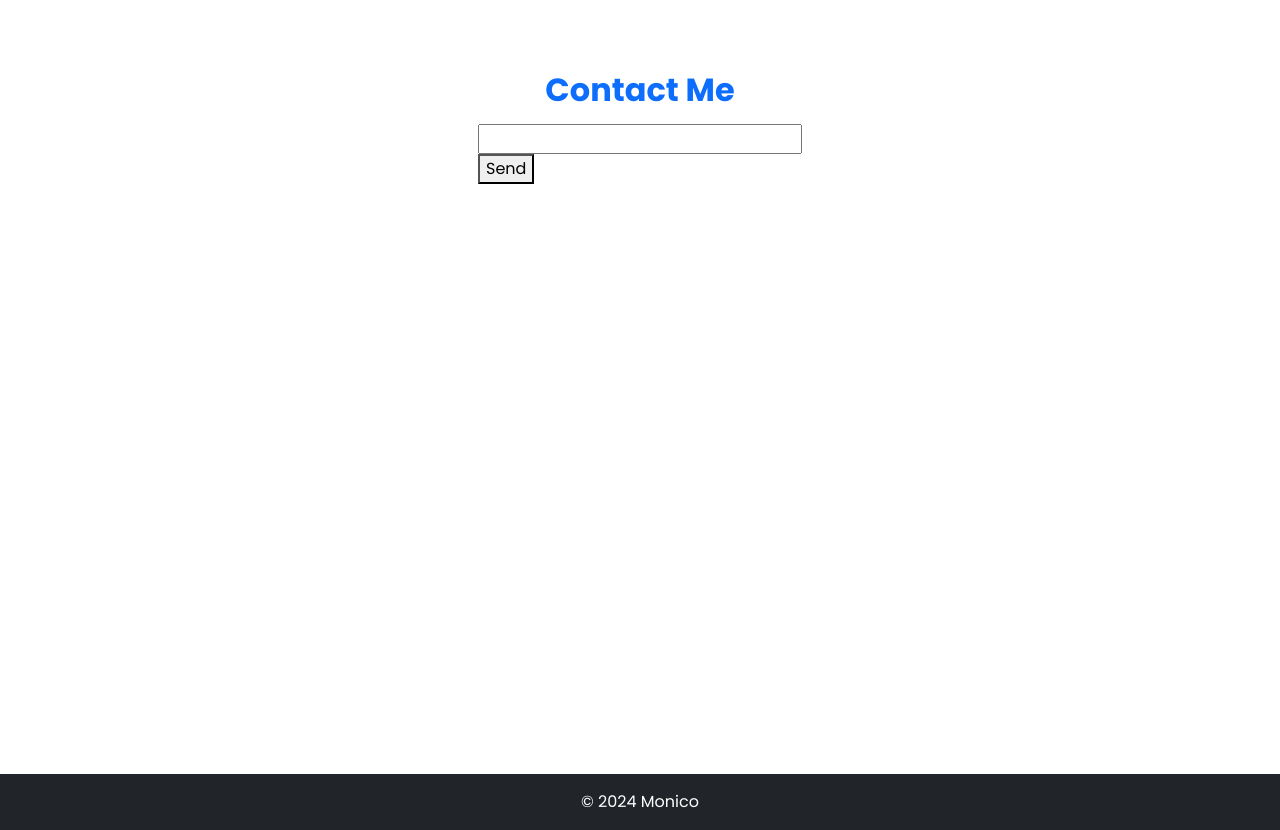
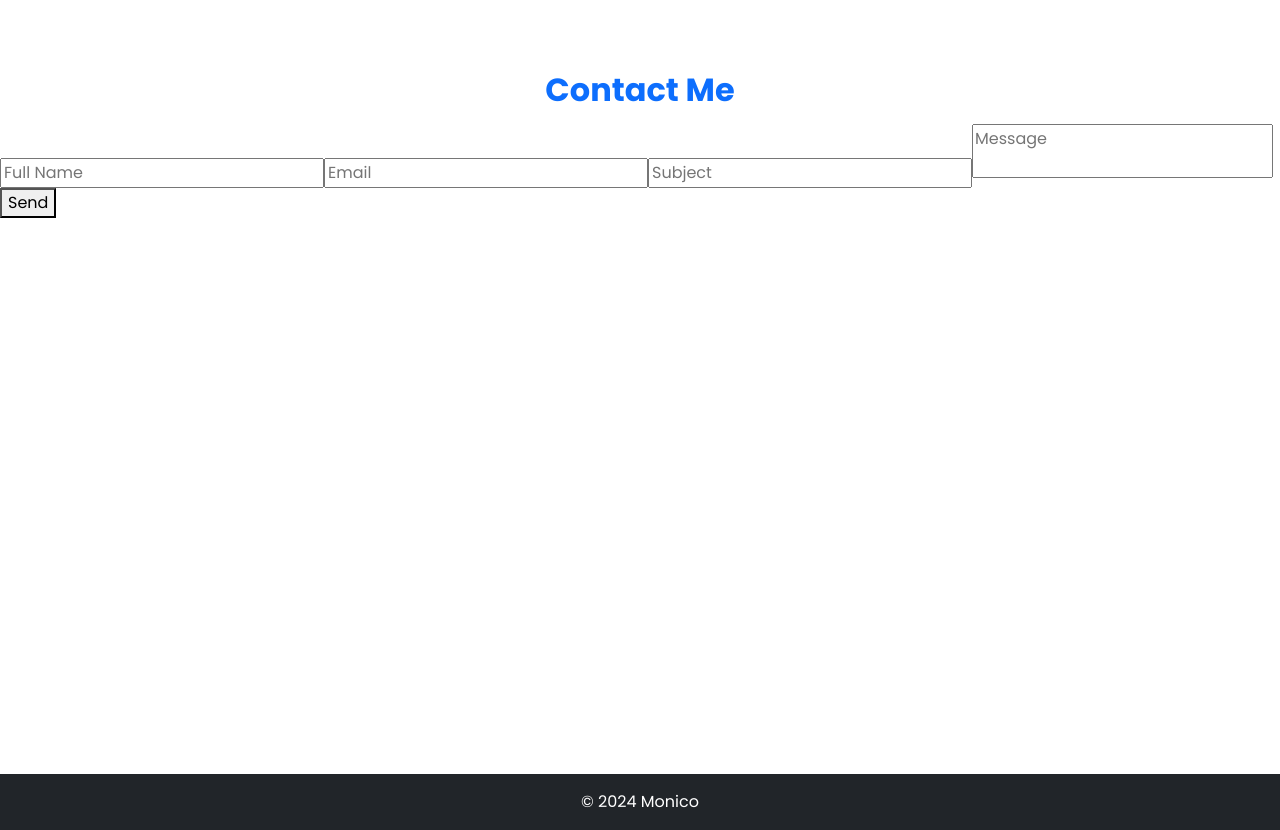
Before and after one commit to mon-68kg/my-portfolio, a React (Vite) app: page / in a window 1280 px wide. Shown: the part 3300-4130 px from the top of the page. Built offline with nearby package versions, Linux system fonts and the light colour scheme.

Commit message:
fix issues in contact form

```diff
--- a/index.html
+++ b/index.html
@@ -7,6 +7,14 @@
     <title>Mon</title>
   </head>
   <body>
+
+    <form name="contact" netlify netlify-honeypot="bot-field" hidden>
+      <input type="text" name="name" />
+      <input type="email" name="email" />
+      <input type="text" name="subject" />
+      <textarea name="message"></textarea>
+    </form>
+
     <div id="root"></div>
     <script type="module" src="/src/main.jsx"></script>
   </body>
--- a/src/components/Contact.jsx
+++ b/src/components/Contact.jsx
@@ -11,17 +11,17 @@ function Contact() {
             <h2 className="text-primary mt-5 fw-bold">Contact Me</h2>
             <div className="indicator"></div>
             <div className="">
-                <form name="contact-v1"
-                method="post"
-                data-netlify="true"
-                >
-                    <input type="hidden" name="form-name" value="contact-v1" />
 
-                    <div>
-                        <input type="text" name="name" />
-                    </div>
+                <form name="contact" action="" method="post">
+                    <input type="hidden" name="form-name" value="contact" />
+
+                    <input required type="text" name="name" placeholder="Full Name" />
+                    <input required type="email" name="email" placeholder="Email" />
+                    <input required type="text" name="subject" placeholder="Subject" />
+                    <textarea required name="message" placeholder="Message"></textarea>
                     <button type="submit">Send</button>
                 </form>
+
             </div>
         </div>
     );
```
